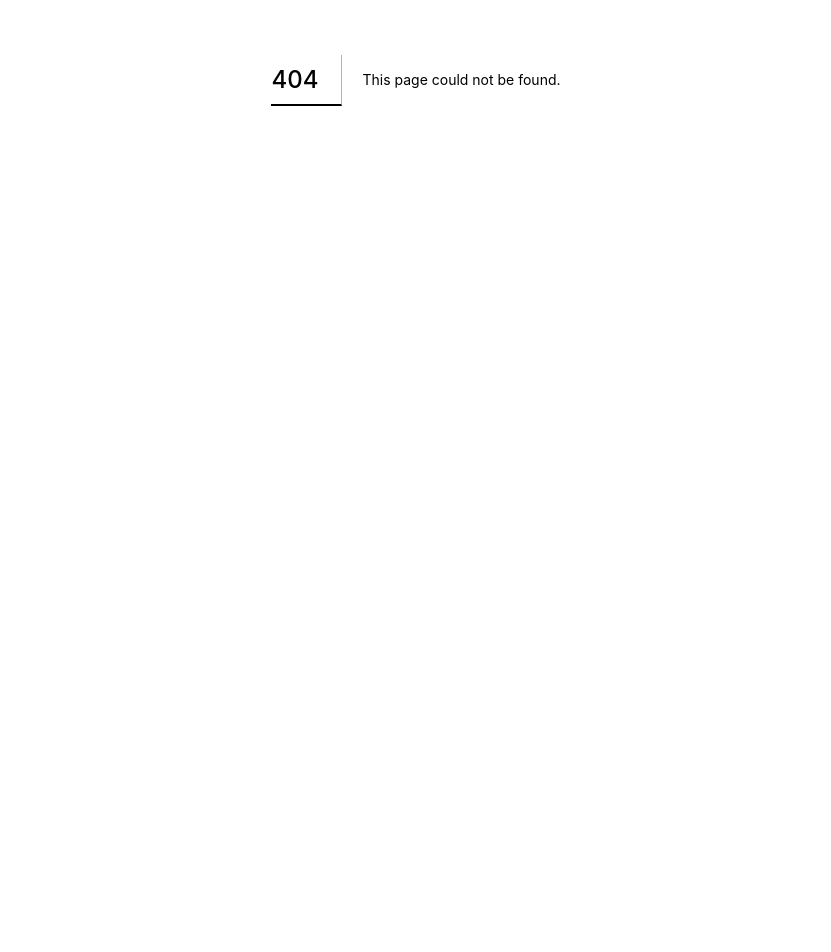
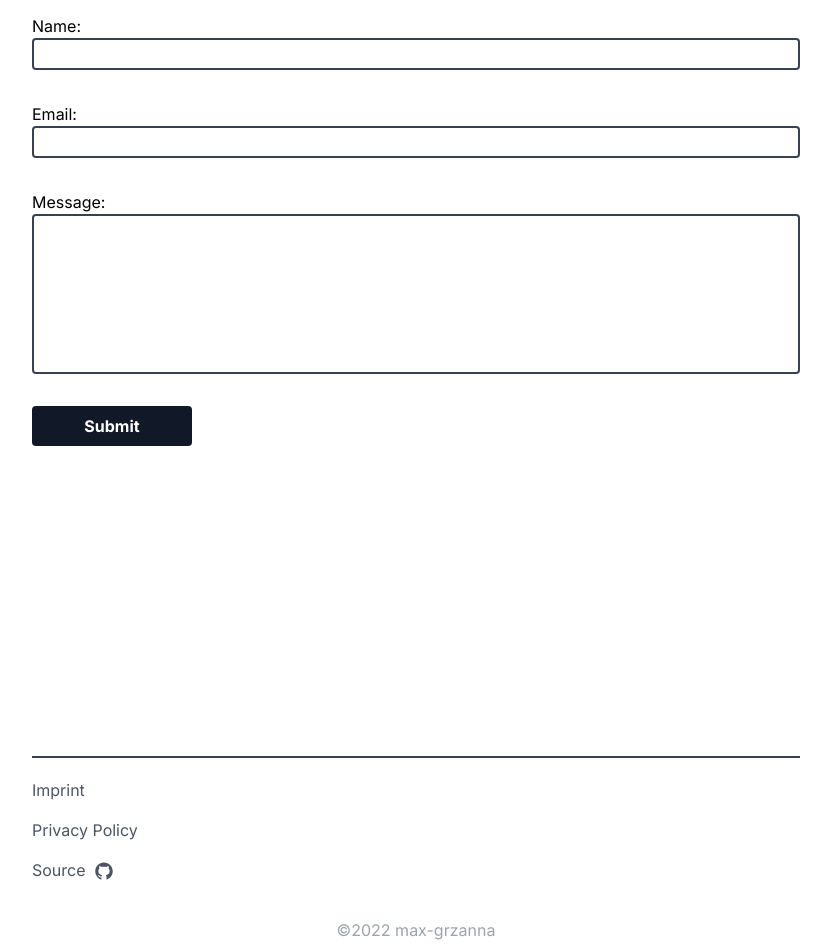
Before and after one commit to max-grzanna/personal-website, a Next.js app: page /contact in a window 1280 px wide. Before the commit this address had no page. Shown: the part 320-1272 px from the top of the page, without its empty margins (224-1055 px from the left). Before the commit the page ends 800 px from the top, so only its background shows below. Built offline with nearby package versions, Linux system fonts and the light colour scheme.

Commit message:
added contact form and api to send mails

```diff
--- a/components/Container.jsx
+++ b/components/Container.jsx
@@ -5,13 +5,15 @@ import { MdClose } from 'react-icons/md';
 import { AiOutlineGithub } from 'react-icons/ai';
 // eslint-disable-next-line import/extensions,import/no-unresolved
 import DarkModeToggle from '@/components/DarkModeToggle';
+import Footer from '@/components/Footer';
 
 const classes = {
   links: 'lg:inline-flex mb-5   dlg:w-auto w-full px-3 py-2 rounded text-black dark:text-gray-200 font-bold items-center justify-center hover:bg-gray-600 hover:text-white ',
   DarkModeToggle: 'ml-auto',
-  Content: 'lg:w-[800px] m-auto mt-5 lg:mt-20 p-4 flex items-start',
+  Content: 'lg:w-[800px] m-auto mt-5 lg:mt-20 p-4 flex items-start min-h-screen flex-col',
   sourceLink: 'inline-flex flex-row-reverse',
   githubIcon: 'relative left-1 inline-flex justify-start items-center bottom-px',
+  footer: 'lg:w-[800px] m-auto mt-5 lg:mt-20 p-4 flex items-start',
 };
 
 export default function Navbar({ children }) {
@@ -48,7 +50,7 @@ export default function Navbar({ children }) {
                 Home
               </a>
             </Link>
-            <Link href="/" passHref>
+            <Link href="/contact" passHref>
               <a className={classes.links}>
                 Contact
               </a>
@@ -72,6 +74,9 @@ export default function Navbar({ children }) {
       <div className={classes.Content}>
         {children}
       </div>
+      <div className={classes.footer}>
+        <Footer />
+      </div>
     </>
 
   );
--- /dev/null
+++ b/components/Footer.jsx
@@ -0,0 +1,41 @@
+import React from 'react';
+import Link from 'next/link';
+import { AiOutlineGithub } from 'react-icons/ai';
+
+const c = {
+  footerWrapper: 'border-t-2 border-gray-700 dark:border-gray-300 w-full pt-5 flex flex-col gap-y-4 text-gray-600',
+  githubIcon: 'relative left-1 inline-flex justify-start items-center bottom-px',
+  copyright: 'relative bottom-0 mt-5 text-gray-400 text-center',
+};
+
+export default function Footer() {
+  const year = new Date().getFullYear();
+
+  return (
+    <div className={c.footerWrapper}>
+      <Link href="/imprint" passHref>
+        <a>
+          Imprint
+        </a>
+      </Link>
+      <Link href="/privacy" passHref>
+        <a>
+          Privacy Policy
+        </a>
+      </Link>
+      <Link href="https://github.com/max-grzanna/personal-website" passHref>
+        <a>
+          Source
+          {' '}
+          <AiOutlineGithub size={20} className={c.githubIcon} />
+        </a>
+      </Link>
+      <span className={c.copyright}>
+        &copy;
+        {year}
+        {' '}
+        max-grzanna
+      </span>
+    </div>
+  );
+}
--- a/package.json
+++ b/package.json
@@ -17,6 +17,7 @@
     "marked": "^4.0.9",
     "next": "12.0.7",
     "next-themes": "^0.0.15",
+    "nodemailer": "^6.7.2",
     "react": "17.0.2",
     "react-dom": "17.0.2",
     "react-icons": "^4.3.1",
--- a/pages/_document.jsx
+++ b/pages/_document.jsx
@@ -2,6 +2,7 @@ import React from 'react';
 import {
   Html, Head, Main, NextScript,
 } from 'next/document';
+import Footer from '@/components/Footer';
 
 // eslint-disable-next-line no-unused-vars
 export default function Document(props) {
--- /dev/null
+++ b/pages/api/contact.js
@@ -0,0 +1,32 @@
+import React from 'react';
+
+export default function (req, res) {
+  const password = process.env.PASSWORD;
+
+  // eslint-disable-next-line global-require
+  const nodemailer = require('nodemailer');
+  const transporter = nodemailer.createTransport({
+    port: 465,
+    host: 'smtp.gmail.com',
+    auth: {
+      user: 'max.grzanna.tech@gmail.com',
+      pass: password,
+    },
+    secure: true,
+  });
+
+  const mailData = {
+    from: 'max.grzanna.tech@gmail.com',
+    to: 'grzannamax@gmail.com',
+    subject: `Message From ${req.body.name}`,
+    text: req.body.message,
+    html: <div>{req.body.message}</div>,
+  };
+
+  transporter.sendMail(mailData, (err, info) => {
+    if (err) console.log(err);
+    else console.log(info);
+  });
+  res.status(200);
+  res.send();
+}
--- /dev/null
+++ b/pages/contact.jsx
@@ -0,0 +1,105 @@
+import React, { useState } from 'react';
+import Container from '@/components/Container';
+
+const c = {
+  headline: 'w-full',
+  formWrapper: 'mt-10 w-full',
+  formGroup: 'flex flex-col',
+  form: 'flex flex-col gap-8',
+  input: 'border-2 border-gray-700 dark:text-black dark:bg-white dark:border-gray-200 rounded h-8 w-full p-2',
+  message: 'border-2 border-gray-700 dark:text-black dark:bg-white dark:border-gray-200 rounded h-40 w-full p-2',
+  inputButton: 'mr-auto bg-gray-900 dark:bg-white dark:text-black text-white rounded w-40 h-10 font-bold cursor-pointer hover:bg-gray-800 dark:hover:bg-gray-100 ',
+};
+
+export default function Contact() {
+  const [name, setName] = useState('');
+  const [email, setEmail] = useState('');
+  const [message, setMessage] = useState('');
+  const [submitted, setSubmitted] = useState(false);
+
+  const handleSubmit = (e) => {
+    e.preventDefault();
+    console.log('sending');
+
+    const data = {
+      name,
+      email,
+      message,
+    };
+
+    fetch('/api/contact', {
+      method: 'POST',
+      headers: {
+        Accept: 'application/json, text/plain, */*',
+        'Content-Type': 'application/json',
+      },
+      body: JSON.stringify(data),
+    }).then((r) => {
+      console.log('response recieved');
+      if (r.status === 200) {
+        console.log('Response succeeded!');
+        setSubmitted(true);
+        setName('');
+        setEmail('');
+        setMessage('');
+      }
+    });
+  };
+
+  return (
+    <Container>
+
+      <h1 className={c.headline}>Contact</h1>
+
+      <div className={c.formWrapper}>
+
+        <form className={c.form}>
+          <formGroup className={c.formGroup}>
+            <label htmlFor="name">Name:</label>
+            <input
+              required
+              className={c.input}
+              type="text"
+              name="name"
+              onChange={(e) => {
+                setName(e.target.value);
+              }}
+            />
+          </formGroup>
+          <formGroup className={c.formGroup}>
+            <label htmlFor="email">Email:</label>
+            <input
+              required
+              className={c.input}
+              type="email"
+              name="email"
+              onChange={(e) => {
+                setEmail(e.target.value);
+              }}
+            />
+          </formGroup>
+          <formGroup className={c.formGroup}>
+            <label htmlFor="message">Message:</label>
+            <input
+              required
+              className={c.message}
+              type="text"
+              name="message"
+              onChange={(e) => {
+                setMessage(e.target.value);
+              }}
+            />
+          </formGroup>
+          <input
+            className={c.inputButton}
+            type="submit"
+            onClick={(e) => {
+              handleSubmit(e);
+            }}
+          />
+        </form>
+
+      </div>
+    </Container>
+  );
+}
--- /dev/null
+++ b/pages/imprint.jsx
@@ -0,0 +1,54 @@
+import React from 'react';
+import Container from '@/components/Container';
+
+export default function Imprint() {
+  return (
+    <Container>
+      <div>
+        <h1>Impressum</h1>
+        <p>Angaben gemäß § 5 TMG</p>
+        <p>
+          Max Grzanna
+          {' '}
+          <br />
+          Erfurter Straße
+          <br />
+          07743 Jena
+          {' '}
+          <br />
+        </p>
+        <p>
+          <strong>Vertreten durch: </strong>
+          <br />
+          Max Grzanna
+          <br />
+        </p>
+        <p>
+          <strong>Kontakt:</strong>
+          {' '}
+          <br />
+          Telefon: 0162-99540824
+          <br />
+          E-Mail:
+          {' '}
+          <a href="mailto:grzannamax@gmail.com">grzannamax@gmail.com</a>
+          <br />
+        </p>
+        <p>
+          <strong>Verantwortlich für den Inhalt nach § 55 Abs. 2 RStV:</strong>
+          <br />
+          Max Grzanna
+          {' '}
+          <br />
+          Erfurter Straße
+          <br />
+          07743 Jena
+          {' '}
+          <br />
+        </p>
+        {' '}
+        <br />
+      </div>
+    </Container>
+  );
+}
--- /dev/null
+++ b/pages/privacy.jsx
@@ -0,0 +1,11 @@
+import React from 'react';
+import Container from '@/components/Container';
+
+export default function PrivacyPolicy() {
+  return (
+    <Container>
+      <h1>Privacy Policy</h1>
+
+    </Container>
+  );
+}
```
Also changed, not shown: 1 other file (tests, documents, lock files or other folders).
